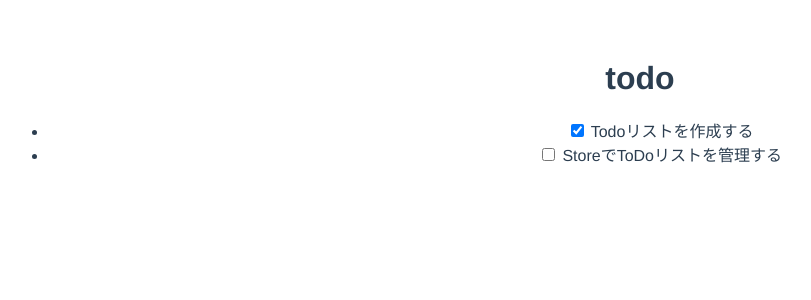
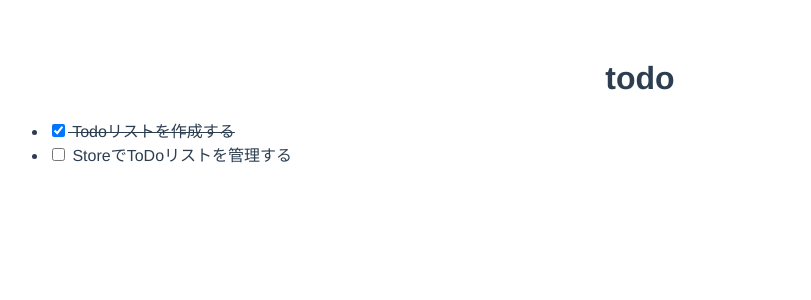
Before and after one commit to trajanme/vuex-todo-sample, a Vue app: page / in a window 1280 px wide. Shown: the top 300 px of the page, without its empty margins (0-811 px from the left). Built offline with nearby package versions, Linux system fonts and the light colour scheme.

Commit message:
modified style when checked todo

```diff
--- a/src/components/ToDoList.vue
+++ b/src/components/TodoList.vue
@@ -2,7 +2,7 @@
   <div class="todo-list">
     <ul>
       <li v-for="todo in todos" :key="todo.id">
-        <label>
+        <label v-bind:class="{ checked: todo.isChecked }">
           <input type="checkbox" v-model="todo.isChecked">
           {{ todo.title }}
         </label>
@@ -18,4 +18,13 @@ export default {
     todos: Array
   }
 }
-</script>script>
+</script>
+
+<style scoped>
+ul {
+  text-align: left;
+}
+.checked {
+  text-decoration: line-through;
+}
+</style>
--- a/src/pages/Home.vue
+++ b/src/pages/Home.vue
@@ -6,7 +6,7 @@
 </template>
 
 <script>
-import TodoList from '../components/ToDoList'
+import TodoList from '../components/TodoList'
 export default {
   name: 'Home',
   components: {
```
